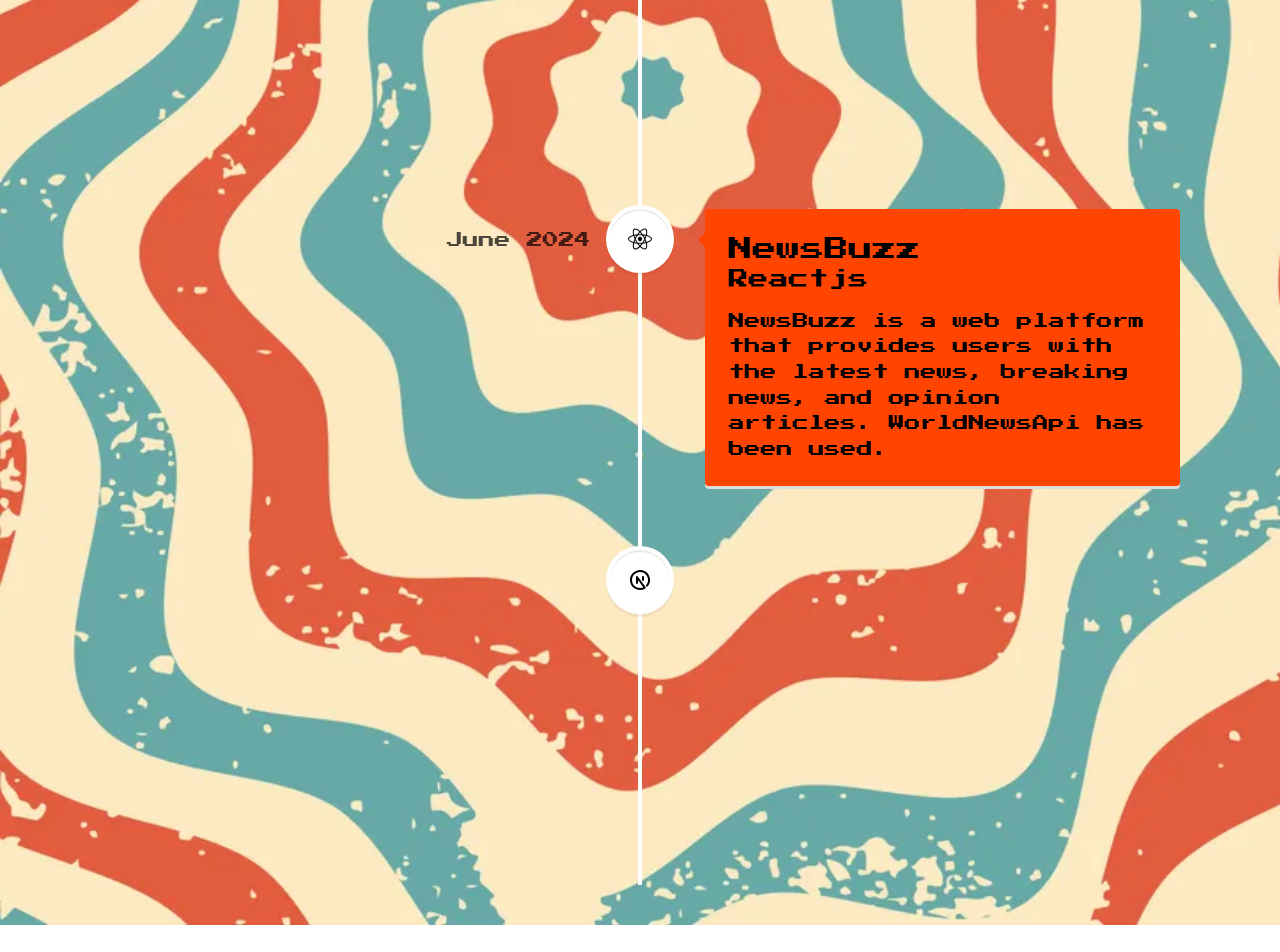
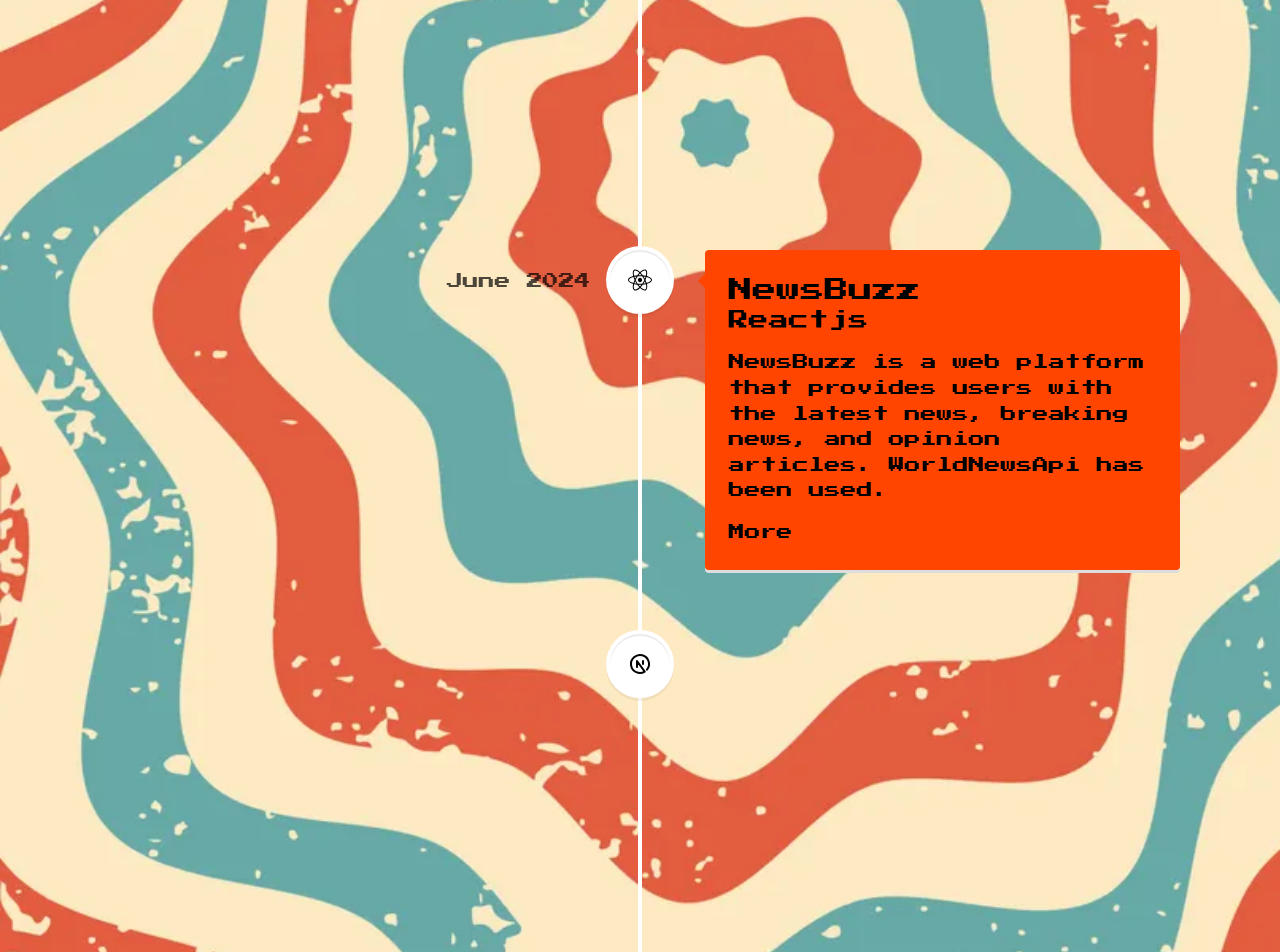
Before and after one commit to inthrakumar/portfolio-retro-styled, a Next.js app: page /projects in a window 1280 px wide. Shown: the part 380-1332 px from the top of the page. Before the commit the page ends 1305 px from the top, so only its background shows below. Built offline with nearby package versions, Linux system fonts and the light colour scheme.

Commit message:
Add link for navigaition

```diff
--- a/src/components/Header.tsx
+++ b/src/components/Header.tsx
@@ -39,7 +39,7 @@
 
     return (
         <section className="w-full mt-5 mr-7">
-            <section className={`icon-list flex w-fit gap-4 fixed top-4 left-2 max-sm:hidden ${isScrolled ? 'hidden' : ''}`}>
+            <section className={`icon-list flex w-fit gap-4 max-lg:gap-1 fixed top-4 left-2 max-sm:hidden ${isScrolled ? 'hidden' : ''}`}>
                 <i className="nes-mario" ref={mario}></i>
                 <i className="nes-charmander" ref={dino}></i>
             </section>
--- a/src/components/Timeline.tsx
+++ b/src/components/Timeline.tsx
@@ -4,12 +4,13 @@
 import { VerticalTimeline, VerticalTimelineElement } from 'react-vertical-timeline-component';
 import 'react-vertical-timeline-component/style.min.css';
 import { TbBrandNextjs } from 'react-icons/tb';
-
+import Link from 'next/link';
 function Timeline() {
     return (
         <div className='flex flex-col w-full  gap-2 items-center justify-center'>
             <VerticalTimeline className='visible'>
                 <VerticalTimelineElement
+
                     className="vertical-timeline-element--education "
                     contentStyle={{ background: '#FFD700', color: '#000' }}
                     contentArrowStyle={{ borderRight: '7px solid  #FFD700' }}
@@ -25,6 +26,7 @@
                         Celestial Trust is a web platform that provides a seamless experience for people to connect with trust and donate.
                         Trusts also promote their work and receive donations from all over the web.
                     </p>
+                    <p><span><Link className='!text-[#000] max-sm:!text-[6px] max-sm:!mt-2' href={'/projects/celestial-trust'}>More</Link></span></p>
                 </VerticalTimelineElement>
                 <VerticalTimelineElement
                     className="vertical-timeline-element--work  w-fit"
@@ -41,6 +43,7 @@
                         NewsBuzz is a web platform that provides users with the latest news, breaking news, and opinion articles.
                         WorldNewsApi has been used.
                     </p>
+                    <p><span><Link className='!text-[#000] max-sm:!text-[6px]' href={'/projects/news-buzz'}>More</Link></span></p>
                 </VerticalTimelineElement>
                 <VerticalTimelineElement
                     className="vertical-timeline-element--work  w-fit"
@@ -56,6 +59,7 @@
                     <p className='text-lg max-sm:!text-[8px]'>
                         Portfolio website which was created by using react framework nextjs. Nescss and Tailwind have been used for styling and providing the retro effect.
                     </p>
+                    <p><span><Link className='!text-[#000] max-sm:!text-[6px]' href={'/projects/portfolio'}>More</Link></span></p>
                 </VerticalTimelineElement>
             </VerticalTimeline>
         </div>
```
